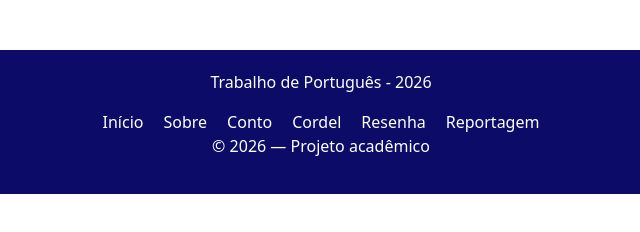
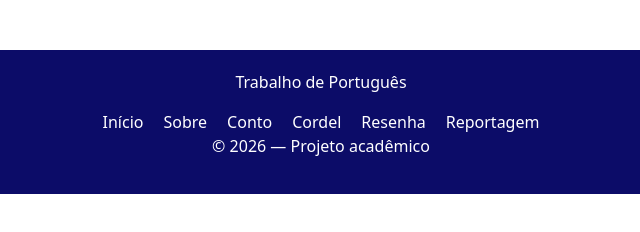
Before and after one commit to geovanna2403/Trabalho_Portugues, a plain HTML site: page index.html in a window 1280 px wide. Shown: the part 516-748 px from the top of the page, 319-959 px from the left. Drawn offline with nearby package versions, Linux system fonts and the light colour scheme.

Commit message:
Update index.html

```diff
--- a/index.html
+++ b/index.html
@@ -70,7 +70,7 @@
  <footer class="rodape">
         <div class="rodape-conteudo">
             <div class="rodape-projeto"></div>
-    <p>Trabalho de Português - 2026</p>
+    <p>Trabalho de Português </p>
   </div>
     <nav class="rodape-links">
         <a href="index.html">Início</a>
```
